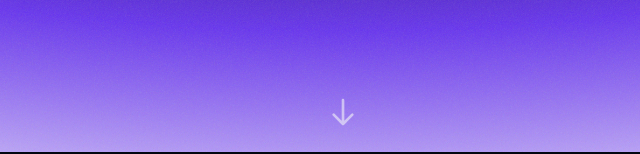
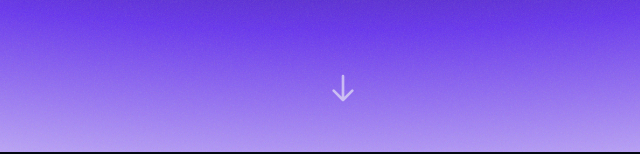
Before and after one commit to Obiente/Obiente, an Astro site: page / in a window 1280 px wide. Shown: the part 682-836 px from the top of the page, 297-937 px from the left. Built offline with nearby package versions, Linux system fonts and the light colour scheme; Astro itself is replaced by a stand-in of ours; a web font is replaced by a local one.

Commit message:
fix: adjust position of scroll arrow for better visibility

```diff
--- a/src/components/Welcome.astro
+++ b/src/components/Welcome.astro
@@ -18,7 +18,7 @@
 	  		</a>
 		</div>
 	</div>
-	<div id="scroll-arrow" class="text-gray-100/60 absolute bottom-6 left-1/2 transform -translate-x-1/2 animate-subtle-bounce transition-opacity duration-300">
+	<div id="scroll-arrow" class="text-gray-100/60 absolute bottom-12 left-1/2 transform -translate-x-1/2 animate-subtle-bounce transition-opacity duration-300">
 		<svg class="w-8 h-8 mx-auto" fill="none" stroke="currentColor" viewBox="0 0 24 24" xmlns="http://www.w3.org/2000/svg">
 			<path stroke-linecap="round" stroke-linejoin="round" stroke-width="2" d="M19 14l-7 7m0 0l-7-7m7 7V3"></path>
 		</svg>
```
